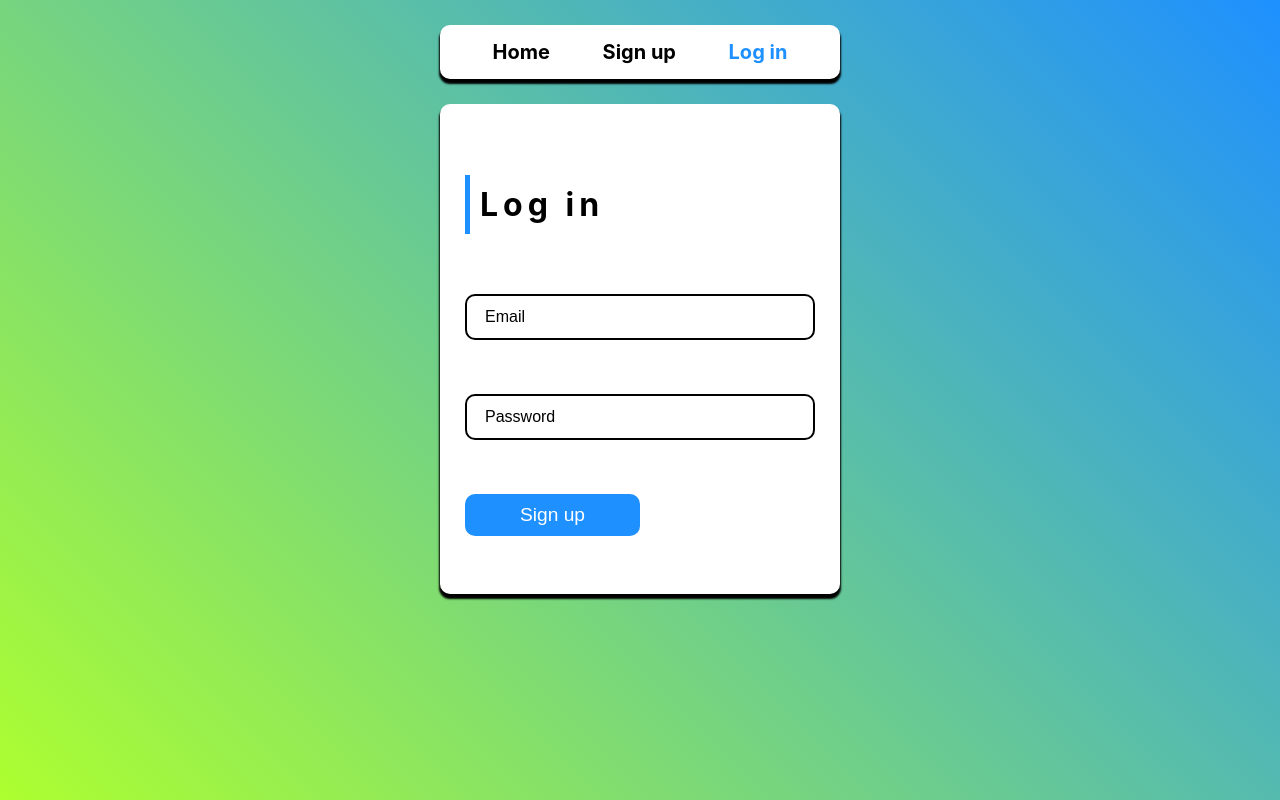
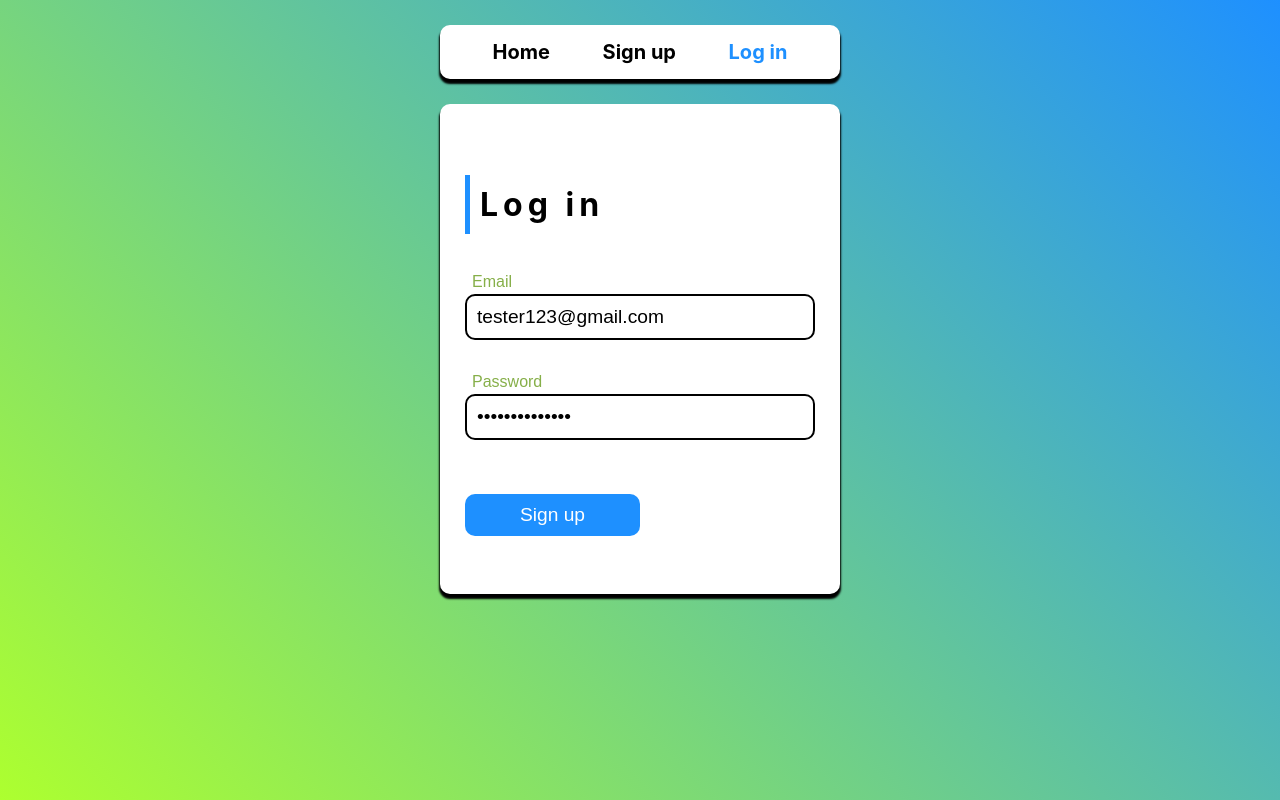
Before and after one commit to BartlomiejKita/goit-react-hw-08-phonebook, a React (Create React App) app: page /login in a window 1280 px wide. Built offline with nearby package versions, Linux system fonts and the light colour scheme.

Commit message:
Update LoginPage.jsx

```diff
--- a/src/components/pages/LoginPage.jsx
+++ b/src/components/pages/LoginPage.jsx
@@ -131,7 +131,7 @@ const LoginPage = () => {
                 title="Please enter your e-mail address (example: characters@characters.domain)"
                 required
                 placeholder=" "
-                defaultvalue="tester123@gmail.com"
+                defaultValue="tester123@gmail.com"
               />
               <Span>Email</Span>
             </label>
@@ -145,7 +145,7 @@ const LoginPage = () => {
                 title="Must contain at least one number and one uppercase and lowercase letter, and at least 6 or more characters"
                 required
                 placeholder=" "
-                defaultvalue="Tester123!GoIT"
+                defaultValue="Tester123!GoIT"
               />
               <Span>Password</Span>
             </label>
```
